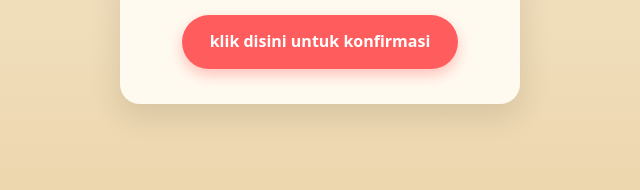
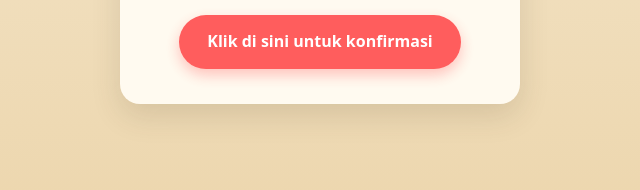
Before and after one commit to enabled-kbe/RSVPKuatbersamaEnabled., a plain HTML site: page index.html in a window 1280 px wide. Both pictures are taken after a click on the button "Buka undangan". Shown: the part 431-621 px from the top of the page, 320-960 px from the left. Drawn offline with Linux system fonts and the light colour scheme.

Commit message:
Update index.html

```diff
--- a/index.html
+++ b/index.html
@@ -234,7 +234,7 @@
         <strong>@ Auditorium RSU Bunda Jakarta Lt. 8</strong>
               </p>
       <div class="fade" style="--d:.9s">
-        <a class="btn" href="https://docs.google.com/forms/d/e/1FAIpQLSf7svTsA8FfgyrR2KfdF99QzSHsSwpz0Kc3orHWeMiwVANeIw/viewform" target="_blank" rel="noopener">klik disini untuk konfirmasi</a>
+        <a class="btn" href="https://docs.google.com/forms/d/e/1FAIpQLSf7svTsA8FfgyrR2KfdF99QzSHsSwpz0Kc3orHWeMiwVANeIw/viewform" target="_blank" rel="noopener">Klik di sini untuk konfirmasi</a>
       </div>
     </div>
     <img class="anak fade" style="--d:1.3s" src="anak.png" alt="">
```
